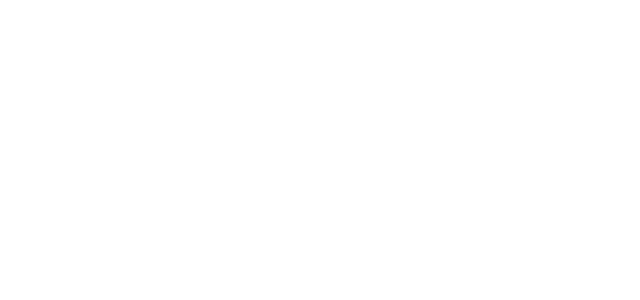
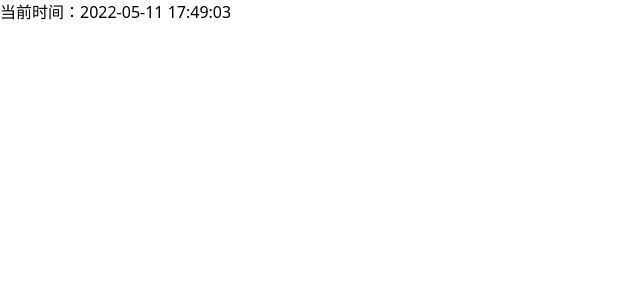
Before and after one commit to QC2168/first-nuxt-application, a Nuxt app: page /time in a window 1280 px wide. Shown: the top 300 px of the page, without its empty margins (0-640 px from the left). Built offline with nearby package versions, Linux system fonts and the light colour scheme.

Commit message:
中间件

```diff
--- /dev/null
+++ b/composables/time.ts
@@ -0,0 +1,17 @@
+export const getTime = () => {
+    const timezone = 8;
+    const offset_GMT = new Date().getTimezoneOffset();
+    const nowDate = new Date().getTime();
+    const today = new Date(nowDate + offset_GMT * 60 * 1000 + timezone * 60 * 60 * 1000);
+    const date = today.getFullYear() + "-" + twoDigits(today.getMonth() + 1) + "-" + twoDigits(today.getDate());
+    const time = twoDigits(today.getHours()) + ":" + twoDigits(today.getMinutes()) + ":" + twoDigits(today.getSeconds());
+    const timeString = '当前时间：' + date + '  ' + time;
+
+    return timeString;
+
+}
+
+function twoDigits(val:number) {
+    if (val < 10) return "0" + val;
+    return val;
+}
--- /dev/null
+++ b/middleware/auth.ts
@@ -0,0 +1,4 @@
+export default defineNuxtRouteMiddleware((to, from) => {
+    console.log('auth guard');
+
+})
--- /dev/null
+++ b/middleware/default.global.ts
@@ -0,0 +1,4 @@
+export default defineNuxtRouteMiddleware((to, from) => {
+    console.log("目标页面:"+to.path)
+    console.log("请求的（原）页面:"+from.path)
+  })
--- a/pages/Demo1.vue
+++ b/pages/Demo1.vue
@@ -1,7 +1,8 @@
 <template>
 
+<div>
   <h1>Demo01</h1>
-  <button class="text-red-300" @click="update">changeLUpdate layoutayout</button>
+  <button class="text-red-300" @click="update">changeLUpdate layout</button>
 <div class="box">
   <div class="child"></div>
   <div class="child"></div>
@@ -12,6 +13,7 @@
   <div class="child"></div>
   <div class="child"></div>
   <div class="child"></div>
+</div>
 </div>
 
 </template>
--- /dev/null
+++ b/pages/time.vue
@@ -0,0 +1,10 @@
+<template>
+  <div class="">
+      {{time}}
+  </div>
+</template>
+<script setup lang="ts">
+const time=ref(getTime())
+</script>
+<style lang="less" scoped>
+</style>
--- /dev/null
+++ b/pages/user.vue
@@ -0,0 +1,12 @@
+<template>
+  <div class="user">
+       访问auth中间件路由
+  </div>
+</template>
+<script setup lang="ts">
+definePageMeta({
+    middleware: ['auth'],
+})
+</script>
+<style lang="less" scoped>
+</style>
```
